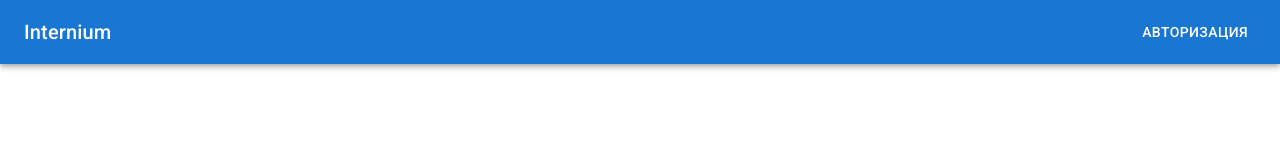
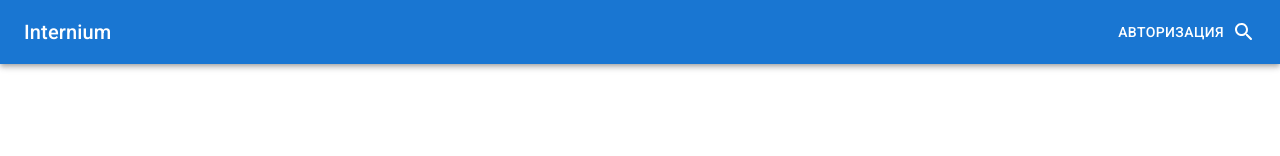
Before and after one commit to senketsukamui/internium-react, a React (Vite) app: page / in a window 1280 px wide. Shown: the top 156 px of the page. Built offline with nearby package versions, Linux system fonts and the light colour scheme.

Commit message:
Add link to search page in header

```diff
--- a/src/components/Header/Header.tsx
+++ b/src/components/Header/Header.tsx
@@ -1,3 +1,4 @@
+import { SearchRounded } from "@mui/icons-material";
 import { AppBar, Box, Button, Toolbar, Typography } from "@mui/material";
 import ProfileHeader from "components/ProfileHeader";
 import { useStores } from "hooks/useStores";
@@ -7,6 +8,7 @@ import { useNavigate } from "react-router-dom";
 
 const Header = () => {
   const navigate = useNavigate();
+
   const { authStore } = useStores();
   const userObject = authStore.getUserObject;
 
@@ -22,6 +24,7 @@ const Header = () => {
               Авторизация
             </Button>
           )}
+          <SearchRounded onClick={() => navigate("/search")} />
           {userObject && <ProfileHeader user={userObject} />}
         </Toolbar>
       </AppBar>
```
